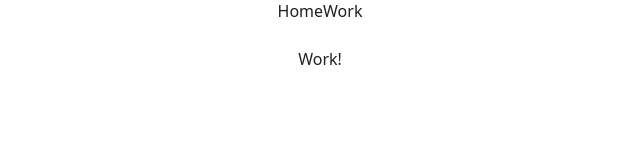
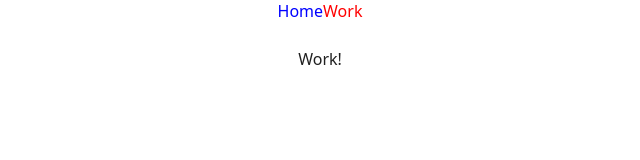
Before and after one commit to Yug34/portfolio-new, a Next.js app: page /work in a window 1280 px wide. Shown: the top 160 px of the page, without its empty margins (320-960 px from the left). Built offline with nearby package versions, Linux system fonts and the light colour scheme.

Commit message:
:sparkles: feat(header): added working links

```diff
--- a/components/Layout/Header/index.tsx
+++ b/components/Layout/Header/index.tsx
@@ -1,6 +1,7 @@
 import styled from 'styled-components';
 import {px2vw, breakpoints} from "../../../utils";
 import Link from "next/link";
+import {useRouter} from 'next/router'
 
 const HeaderContainer = styled.div`
   width: 100%;
@@ -18,16 +19,32 @@ const LinkContainer = styled.div`
   align-items: center;
 `;
 
+const links = [
+    {
+        url: '/',
+        name: 'Home'
+    },
+    {
+        url: '/work',
+        name: 'Work'
+    }
+];
+
+const HeaderLink = styled.div<{isCurrent?: boolean;}>`
+  color: ${(props) => props.isCurrent ? 'red' : 'blue'};
+`;
+
 const Header = () => {
+    const { asPath } = useRouter();
+
     return (
         <HeaderContainer>
             <LinkContainer>
-                <Link href={"/"}>
-                    <div>Home</div>
-                </Link>
-                <Link href={"/work"}>
-                    <div>Work</div>
-                </Link>
+                {links.map((link) => (
+                    <Link href={link.url}>
+                        <HeaderLink isCurrent={link.url === asPath}>{link.name}</HeaderLink>
+                    </Link>
+                ))}
             </LinkContainer>
         </HeaderContainer>
     );
--- a/pages/work.tsx
+++ b/pages/work.tsx
@@ -5,7 +5,7 @@ const Work: NextPage = () => {
         <div>
             Work!
         </div>
-    )
-}
+    );
+};
 
-export default Work
+export default Work;
```
